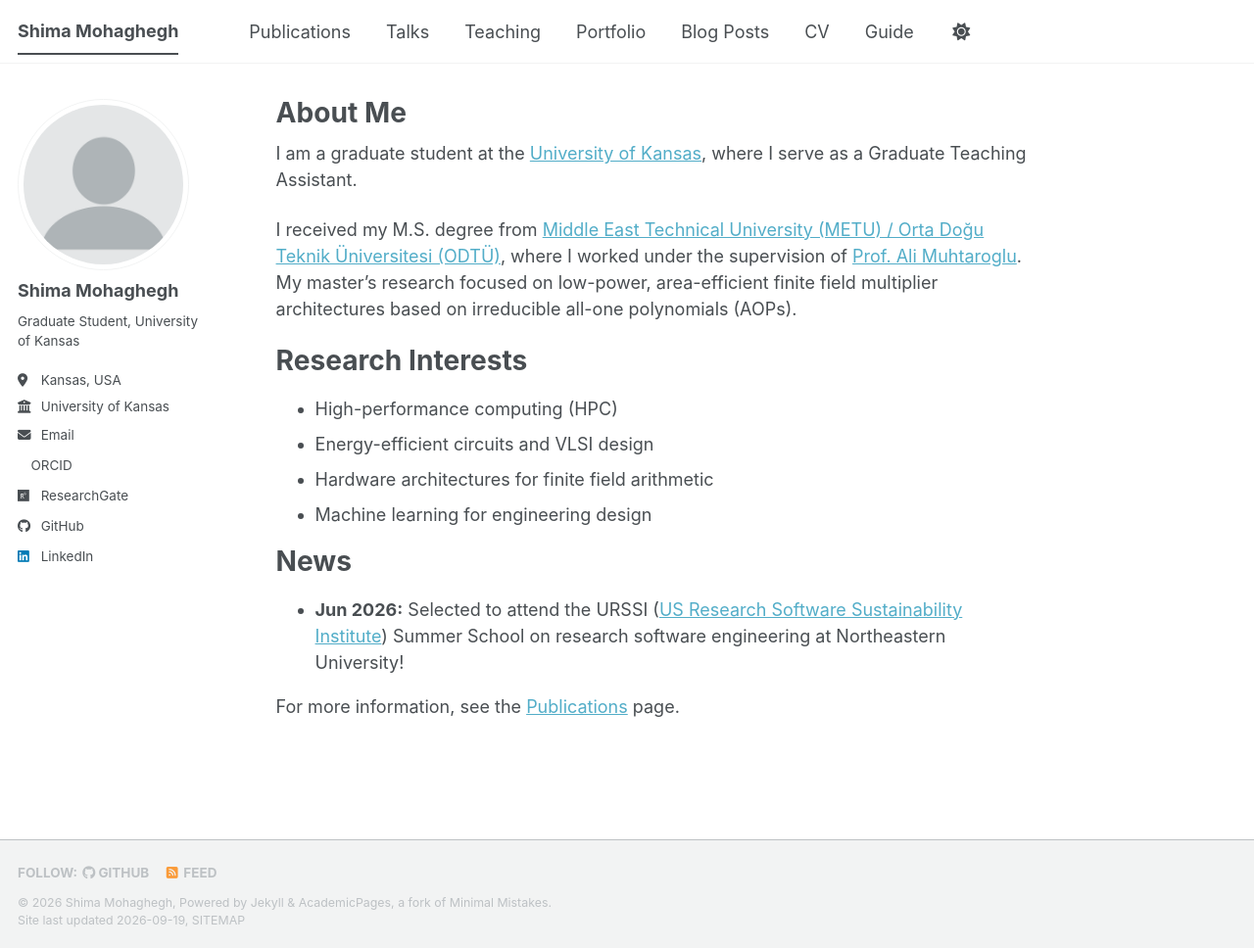
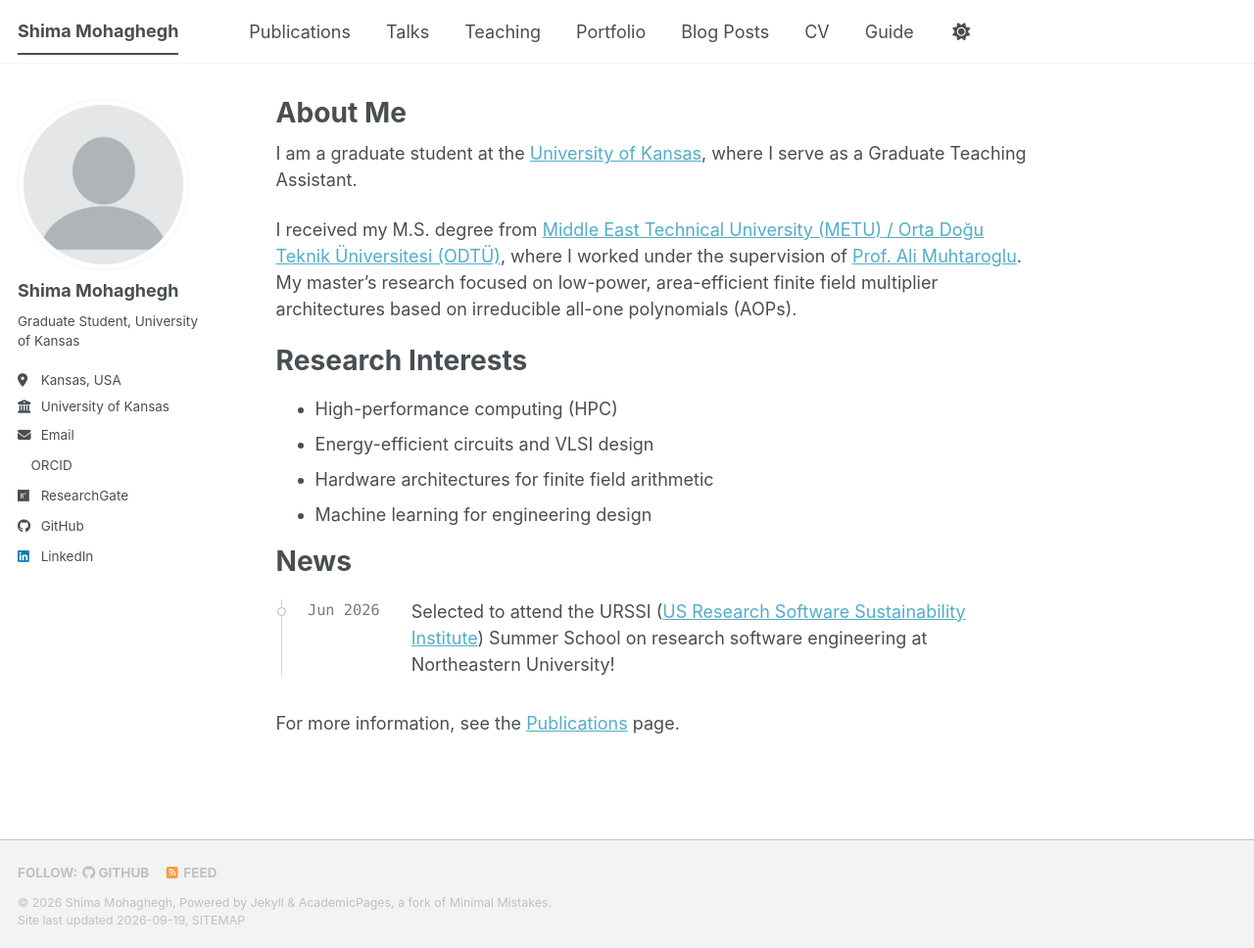
Before and after one commit to shimamohaghegh/shimamohaghegh.github.io, a Jekyll site: the page built from _pages/about.md, in a window 1280 px wide and 968 px high. Shown: the whole window at 98% size. Built offline with Jekyll 4.4.1, drawn with Linux system fonts in a browser that asks for light colours; a style sheet for code colours, icons or effects is not loaded.

Commit message:
Add files via upload

```diff
--- a/_pages/about.md
+++ b/_pages/about.md
@@ -20,7 +20,22 @@ Research Interests
 
 News
 ======
-* **Jun 2026:** Selected to attend the URSSI ([US Research Software Sustainability Institute](https://urssi.us/)) Summer School on research software engineering at Northeastern University!
-<!-- To add news, copy a line above and change the date and text. Newest goes on top. -->
+
+<style>
+.news-timeline { list-style: none; margin: 0 0 1.5em 0; padding: 0; position: relative; }
+.news-timeline::before { content: ""; position: absolute; left: 5px; top: 0.4em; bottom: 0.4em; width: 1px; background: #d0d7de; }
+.news-timeline li { position: relative; display: flex; gap: 1.2em; padding: 0.35em 0 0.35em 1.8em; margin: 0; }
+.news-timeline li::before { content: ""; position: absolute; left: 1px; top: 0.85em; width: 9px; height: 9px; border-radius: 50%; background: #fff; border: 1px solid #b0b8c1; box-sizing: border-box; }
+.news-date { flex: 0 0 5.5em; font-family: "SFMono-Regular", Consolas, "Liberation Mono", Menlo, monospace; font-size: 0.85em; color: #7a7a7a; padding-top: 0.1em; white-space: nowrap; }
+.news-text { flex: 1; }
+</style>
+
+<ul class="news-timeline">
+  <li>
+    <span class="news-date">Jun 2026</span>
+    <span class="news-text">Selected to attend the URSSI (<a href="https://urssi.us/">US Research Software Sustainability Institute</a>) Summer School on research software engineering at Northeastern University!</span>
+  </li>
+  <!-- To add news: copy the 4 lines from <li> to </li>, paste them ABOVE this item (newest on top), and change the date and text. -->
+</ul>
 
 For more information, see the [Publications](/publications/) page.
```
